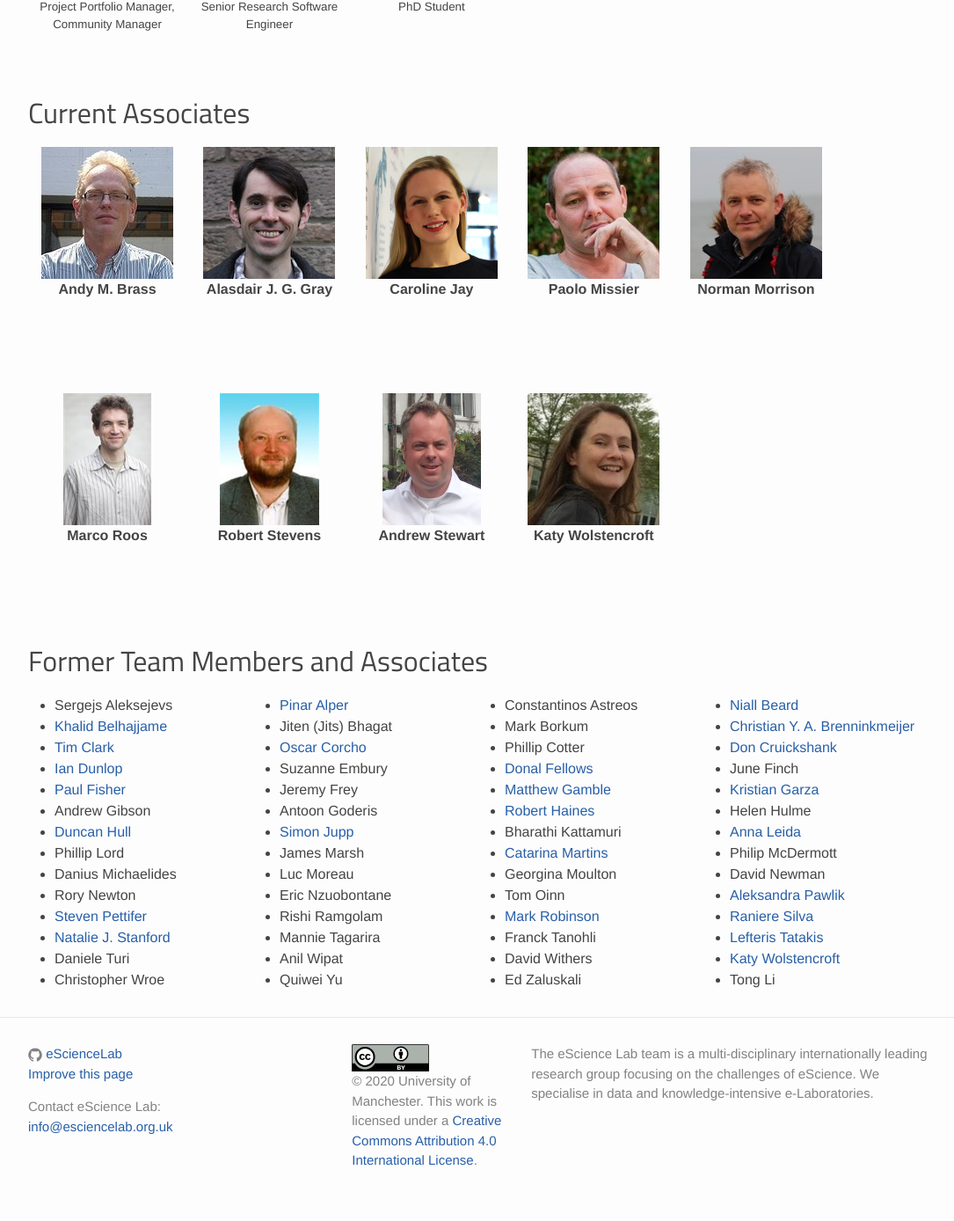
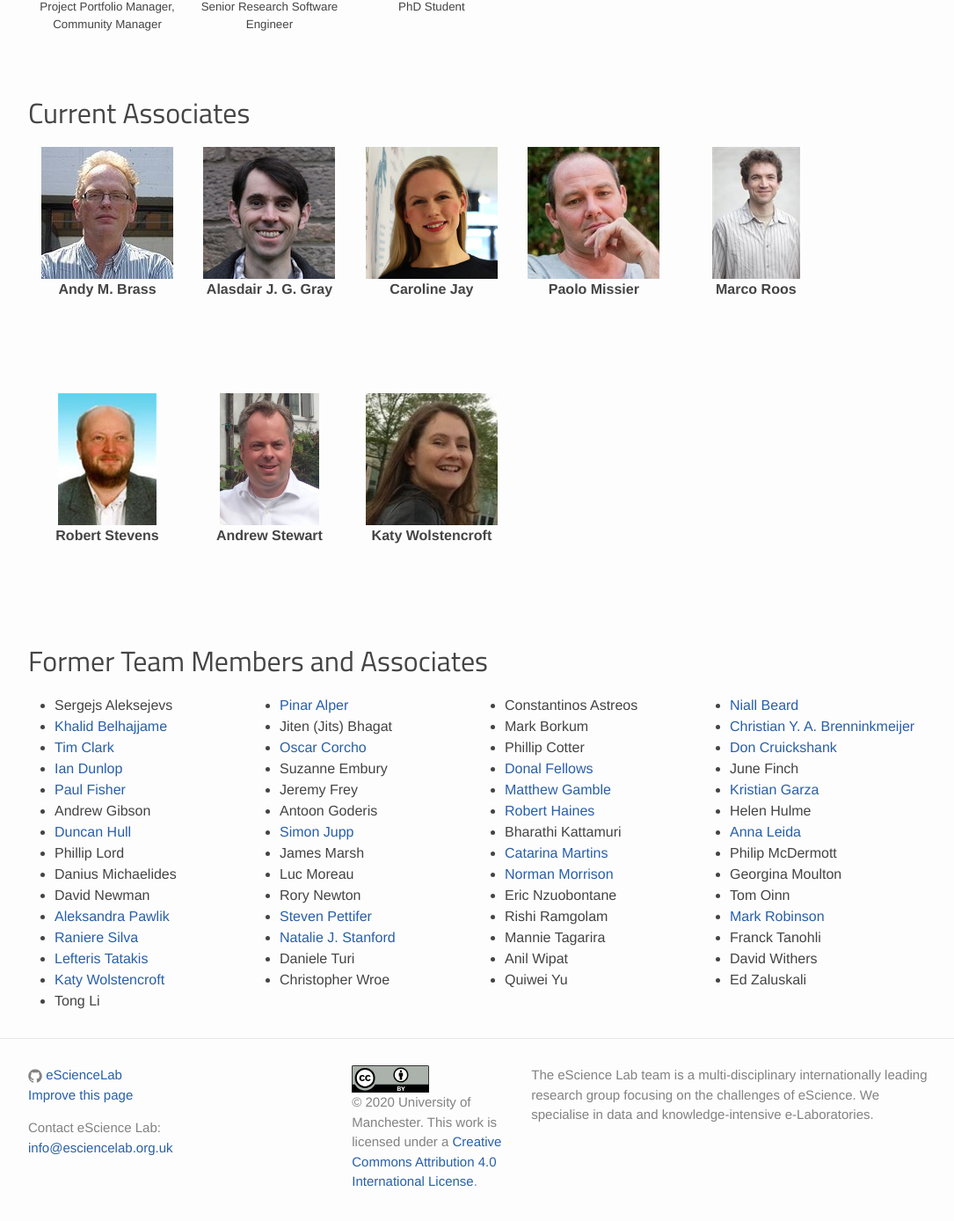
Before and after one commit to eScienceLab/eScienceLab.github.io, a Jekyll site: the page built from people.md, in a window 1280 px wide and 1400 px high, scrolled down 1267 px. Shown: the top 1388 px of the window at 88% size, without its empty margins (68-1153 px from the left). Built offline with Jekyll 4.4.1, drawn with Linux system fonts in a browser that asks for light colours; comment, search, counter and statistics services are not loaded.

Commit message:
Normer former associate

```diff
--- a/people.md
+++ b/people.md
@@ -78,9 +78,6 @@
   orcid: 0000-0002-0978-2446
   url: https://www.researchgate.net/profile/Paolo_Missier
   img: paolo-missier-sm.jpg
-- name: Norman Morrison
-  orcid: 0000-0003-1604-1512
-  img: norman-morrison-sm.jpg
 - name: Marco Roos
   orcid: 0000-0002-8691-772X
   img: marco-roos-sm.jpg
```
Also changed, not shown: other parts of people.md (+2 -0 lines).
